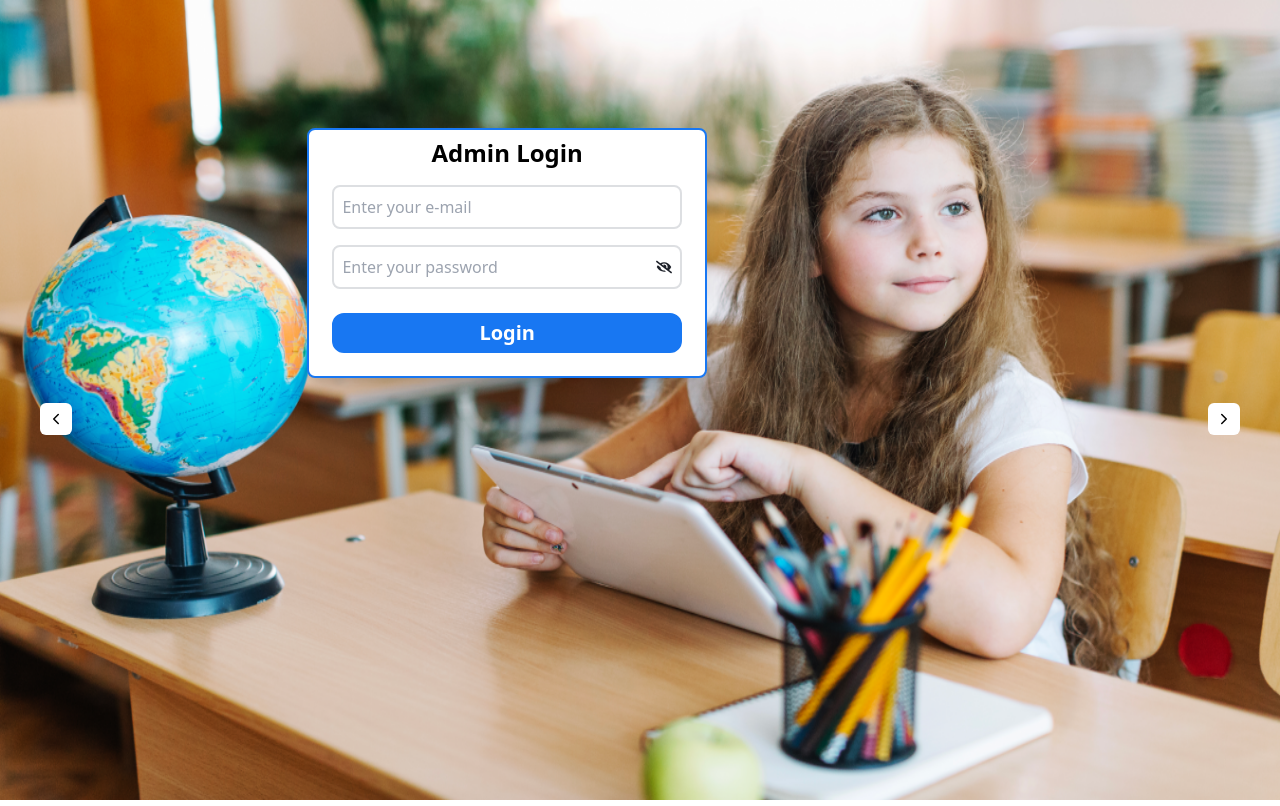
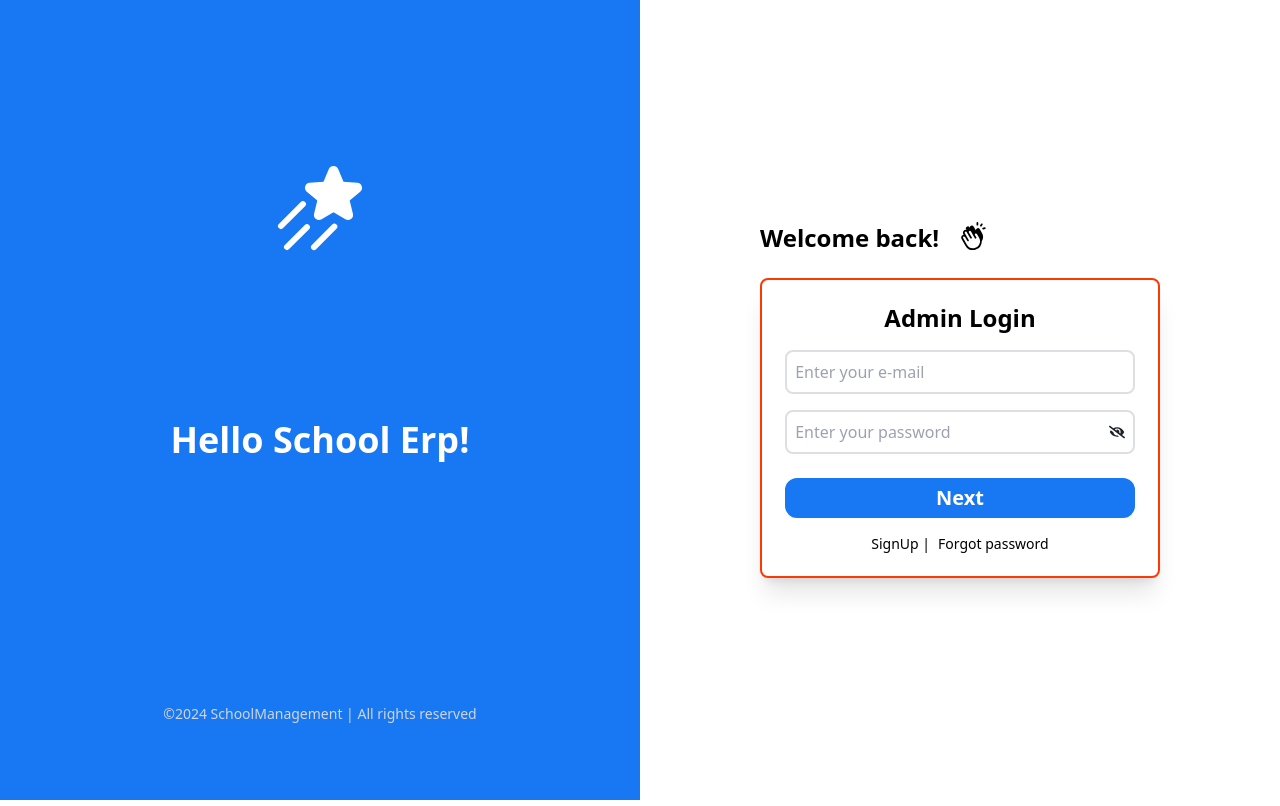
Before and after one commit to panchaldeepak49/School-admin-panel, a React (Vite) app: page / in a window 1280 px wide. Built offline with nearby package versions, Linux system fonts and the light colour scheme; a web font is replaced by a local one.

Commit message:
Updated code push,Login page changed,18Nov,24

```diff
--- /dev/null
+++ b/src/components/Login1.jsx
@@ -0,0 +1,83 @@
+import React,{ useState } from 'react';
+import { FaEye, FaEyeSlash } from 'react-icons/fa';
+import { PiHandsClappingFill } from "react-icons/pi";
+import LoginLeft from './LoginLeft';
+import { Link } from 'react-router-dom';
+import { useNavigate } from 'react-router-dom';
+import { publicRequest } from './RequestMethod';
+import { message } from 'antd';
+
+const Login1 = () => {
+
+    const navigate = useNavigate();
+    const[email, setEmail] = useState('');
+    const [password,setPassword] =  useState('');
+    const [showPassword,setShowPassword] = useState(false);
+
+    let user = JSON.stringify({
+        "email": email,
+        "password": password,
+      });
+
+
+      const handleLogin = async (e) => {
+        await publicRequest.post("/api/school/login", user)
+          .then((res) => {
+            //console.log(res)
+            message.success("Login success");
+            localStorage.setItem("token",JSON.stringify(res.data.token));
+            localStorage.setItem("user",JSON.stringify(res.data?.details?.name))
+            navigate('/home');
+            window.location.reload();
+          })
+          .catch((err) => {
+            const errorMessage = err.response?.data?.message || "Server error occurred";
+            //console.log(err)
+            message.error(errorMessage);
+
+          });
+    };
+
+
+  return (
+    <>
+      <div className='w-[100%] grid sm:grid-cols-2 gap-8 sm:gap-0 '>
+
+<LoginLeft />
+
+ {/* RHS */}
+
+<div className='w-[100%] flex flex-col justify-center items-center'>
+<div>
+    <div className='flex  gap-4  '>
+<h1 className='text-xl sm:text-2xl font-semibold  '>Welcome back! </h1>
+<PiHandsClappingFill className='pb-2 text-2xl sm:text-4xl '/>
+</div>
+
+<div className="mt-5  flex flex-col items-center justify-center  md:w-[400px] md:h-[300px] bg-[#fff] border-2 border-[#fc3903] shadow-xl rounded-lg p-2">
+
+
+  <h1 className=' text-xl md:text-2xl font-semibold'>Admin Login</h1>
+  <input className='border-2 border-[#dddfe2] rounded-lg w-[92%] text-base text-[#1d2129] outline-none mt-4 py-1 md:py-2 pl-2' type= "text" name="email" value={email} onChange={(e)=>setEmail(e.target.value)} placeholder="Enter your e-mail"></input>
+  <div className='flex items-center justify-between border-2 border-[#dddfe2] rounded-lg w-[92%] text-base text-[#1d2129] outline-none mt-4 py-1 md:py-2 pl-2 pr-6 md:pr-2'>
+  <input className='outline-none' type={showPassword ? "text" : "password"} name="password" value={password} onChange={(e)=>setPassword(e.target.value)} placeholder="Enter your password"></input>
+  <div className='' onClick={()=>setShowPassword(!showPassword)}>
+        {showPassword ? <FaEye /> : <FaEyeSlash /> }
+     </div>
+     </div>
+  <button className=" flex justify-center bg-[#1877f2] border-2 border-[#1877f2] rounded-xl w-[92%] outline-none text-white md:text-xl font-semibold md:py-1 mt-6 mb-4 cursor-pointer" onClick={handleLogin} >Next</button>
+  <div className='flex gap-2 text-sm'>
+  <Link to='' className='cursor-pointer hover:text-[#fc3903]'>SignUp |</Link>
+  <Link to='' className='cursor-pointer hover:text-[#fc3903]'>Forgot password</Link>
+  </div>
+</div>
+
+</div>
+</div>
+{/* RHS */}
+</div>
+    </>
+  )
+}
+
+export default Login1
--- /dev/null
+++ b/src/components/LoginLeft.jsx
@@ -0,0 +1,20 @@
+import React from 'react';
+import { PiShootingStarFill } from "react-icons/pi";
+
+const LoginLeft = () => {
+  return (
+    <>
+     <div className='w-[100%] max-450:h-auto py-2 h-[100vh] bg-[#1877f2] flex flex-col justify-evenly items-center'>
+            <div className='max-450:h-auto h-[70vh] flex flex-col justify-evenly items-center '>
+            <PiShootingStarFill className='text-white max-450:text-[5xl] text-8xl' />
+            <p className='max-450:mt-10 mt-20 text-white max-450:text-2xl text-4xl font-semibold'>Hello School Erp!</p>
+            <p className='mt-2 text-white text-4xl font-semibold'></p>
+            </div>
+            <p className='text-xs sm:text-sm text-gray-300'>&copy;2024 SchoolManagement | All rights reserved</p>
+
+        </div>
+    </>
+  )
+}
+
+export default LoginLeft
--- a/src/components/PublicRoutes.jsx
+++ b/src/components/PublicRoutes.jsx
@@ -2,19 +2,39 @@ import React,{useState,useEffect} from "react";
 import { Navigate } from "react-router-dom";
 
 
-function PublicRoute({ children }) {
+// function PublicRoute({ children }) {
 
-   const token = JSON.parse(localStorage.getItem("token"));
 
-  //  if (token) return <Navigate to="/dashboard" />
-  // return children;
-    useEffect(() => {
-      if (token) {
-      window.location.href = "/home";
+//     const token = JSON.parse(localStorage.getItem("token"));
+
+//     useEffect(() => {
+//       if (token) {
+//       window.location.href = "/home";
+//     }
+//     }, [token]);
+
+//    return token ? <Navigate to="/home" /> : children;
+//   }
+
+//    export default PublicRoute;
+
+
+
+const PublicRoute = ({ children }) => {
+  const storedToken = localStorage.getItem("token");
+
+  let token = null;
+
+  // Only parse the token if it's not undefined or null
+  if (storedToken) {
+    try {
+      token = JSON.parse(storedToken);
+    } catch (error) {
+      console.error("Error parsing token:", error);
     }
-    }, [token]);
-
-   return token ? <Navigate to="/home" /> : children;
   }
 
-   export default PublicRoute;
+  return !token ? children : <Navigate to="/home" />;
+};
+
+export default PublicRoute;
--- a/src/components/RequestMethod.js
+++ b/src/components/RequestMethod.js
@@ -4,6 +4,7 @@ import axios from "axios";
 const url = "https://school-admin-backend.onrender.com/"
 
 const BASE_URL = url;
+
 
 
 export const publicRequest = axios.create({
@@ -20,9 +21,11 @@ export const publicRequest = axios.create({
     baseURL: BASE_URL,
     headers: {
       "Content-Type": "application/json",
-      Authorization: "Bearer " + JSON.parse(localStorage.getItem("token")),
+       Authorization: "Bearer " + JSON.parse(localStorage.getItem("token")),
     },
   });
+
+
 
   export const userRequest1 = axios.create({
     baseURL: BASE_URL,
--- a/src/pages/CarouselImages.jsx
+++ b/src/pages/CarouselImages.jsx
@@ -65,7 +65,7 @@ const CarouselImages = () => {
   return (
     <>
     {/* <img className='w-[100%] h-60 sm:h-96 sm:ml-0' src={schoolImg} alt='missing'/> */}
-     <div className='w-[100%] h-[100vh] bg-red-400'
+     <div className='w-[100%] h-[100vh] bg-red-400 overflow-y-hidden'
        onMouseEnter={handleMouseEnter}
        onMouseLeave={handleMouseLeave}>
 
--- a/src/pages/Login.jsx
+++ b/src/pages/Login.jsx
@@ -2,6 +2,7 @@ import React,{ useState } from 'react'
 import { message } from 'antd'
 import { useNavigate } from 'react-router-dom';
 import { userRequest } from '../components/RequestMethod';
+import { publicRequest } from '../components/RequestMethod';
 import mainImg  from '../assets/Images/main.png';
 import mainImg1  from '../assets/Images/main1.jpg';
 import mainImg2  from '../assets/Images/main3.png';
@@ -22,7 +23,7 @@ const Login = () => {
       });
 
       const handleLogin = async (e) => {
-        await userRequest.post("/api/school/login", user)
+        await publicRequest.post("/api/school/login", user)
           .then((res) => {
             //console.log(res)
             message.success("Login success");
--- a/src/pages/StaffManagement/StaffManagement.jsx
+++ b/src/pages/StaffManagement/StaffManagement.jsx
@@ -80,7 +80,6 @@ const StaffManagement = () => {
 
   const handleMailBox=()=>{
     setIsSendMailBox(!isSendMailBox)
-
   }
 
   ////////////////////////////////////////////////////////////applying pagination in frontend only
--- a/src/routes/Path.jsx
+++ b/src/routes/Path.jsx
@@ -13,6 +13,7 @@ import FeeClassX from '../pages/FeeManagement/FeeClassX';
 import StaffManagement from '../pages/StaffManagement/StaffManagement';
 import ClassAndFee from '../pages/ClassManagement/ClassAndFee';
 import CarouselImages from '../pages/CarouselImages';
+import Login1 from '../components/Login1';
 
 
 const Path = () => {
@@ -35,7 +36,7 @@ const Path = () => {
     <div className='flex'>
     <NavbarWrapper />
      <Routes>
-        <Route path='/' element={<PublicRoute><Login /></PublicRoute>}></Route>
+        <Route path='/' element={<PublicRoute><Login1 /></PublicRoute>}></Route>
         <Route path='/home' element={<PrivateRoute><Home /></PrivateRoute>}></Route>
         <Route path= '/admission' element={<PrivateRoute><Admisssion /></PrivateRoute>}></Route>
         <Route path= '/allStudents' element={<PrivateRoute><AllStandardStu /></PrivateRoute>}></Route>
```
Also changed, not shown: 1 other file (tests, documents, lock files or other folders).
